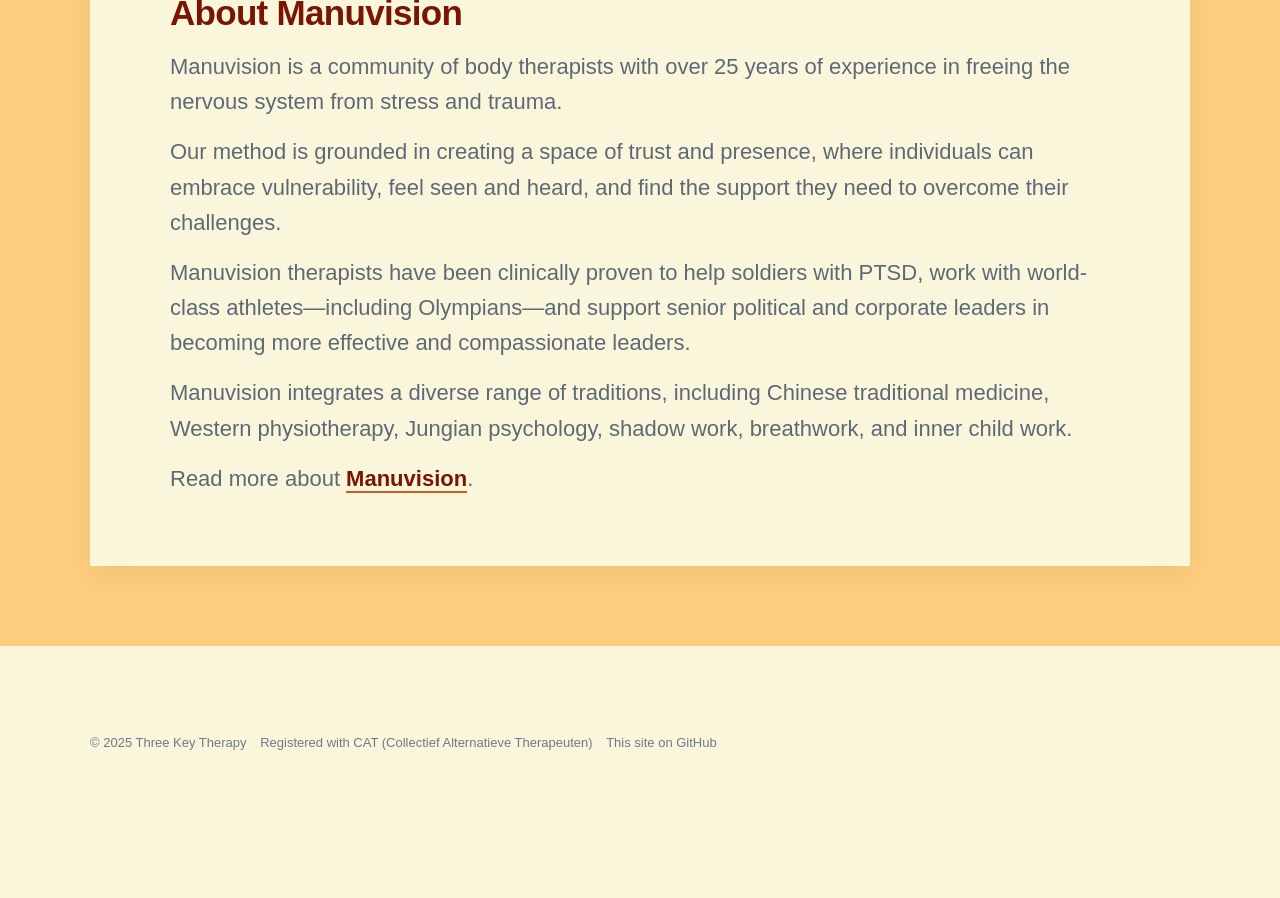
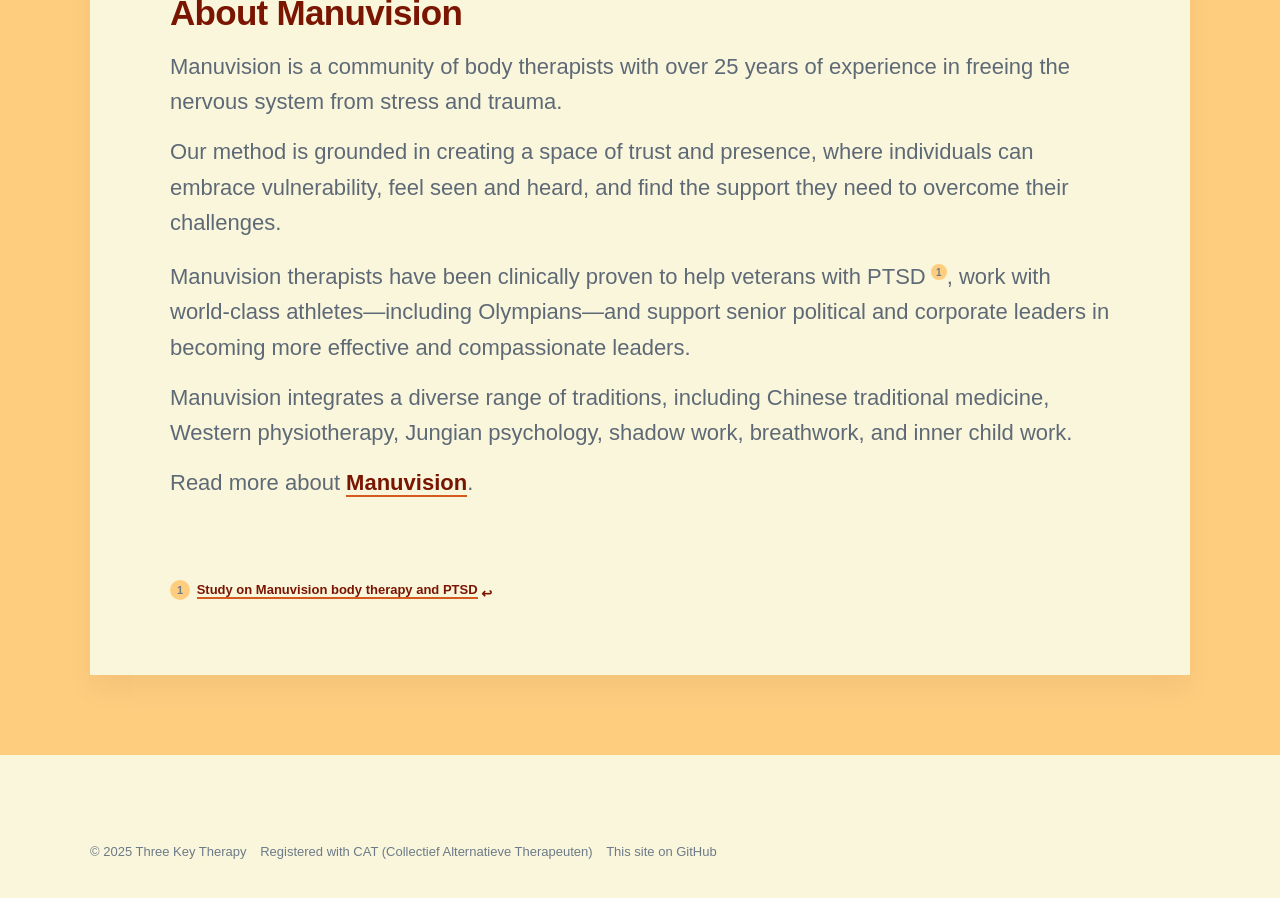
Before and after one commit to threekeytherapy/threekeytherapy.com, a Jekyll site: the page built from _projects/about.md, in a window 1280 px wide and 900 px high, scrolled down 1298 px. Built offline with Jekyll 4.4.1, drawn with Linux system fonts in a browser that asks for light colours; nearby versions of some CDN libraries; some web fonts are replaced; before the commit the page ends 2127 px from its top, so only the background shows below that.

Commit message:
adds ptsd study

```diff
--- a/_projects/about.md
+++ b/_projects/about.md
@@ -25,8 +25,10 @@
 
 Our method is grounded in creating a space of trust and presence, where individuals can embrace vulnerability, feel seen and heard, and find the support they need to overcome their challenges.
 
-Manuvision therapists have been clinically proven to help soldiers with PTSD, work with world-class athletes—including Olympians—and support senior political and corporate leaders in becoming more effective and compassionate leaders.
+Manuvision therapists have been clinically proven to help veterans with PTSD[^1], work with world-class athletes—including Olympians—and support senior political and corporate leaders in becoming more effective and compassionate leaders.
 
 Manuvision integrates a diverse range of traditions, including Chinese traditional medicine, Western physiotherapy, Jungian psychology, shadow work, breathwork, and inner child work.
 
 Read more about [Manuvision](https://manuvision-dk.translate.goog/om-manuvision/?_x_tr_sl=da&_x_tr_tl=en&_x_tr_hl=en-US&_x_tr_pto=wapp).
+
+[^1]: [Study on Manuvision body therapy and PTSD](https://manuvision-dk.translate.goog/forskning/?_x_tr_sl=da&_x_tr_tl=en&_x_tr_hl=en-US&_x_tr_pto=wapp)
```
